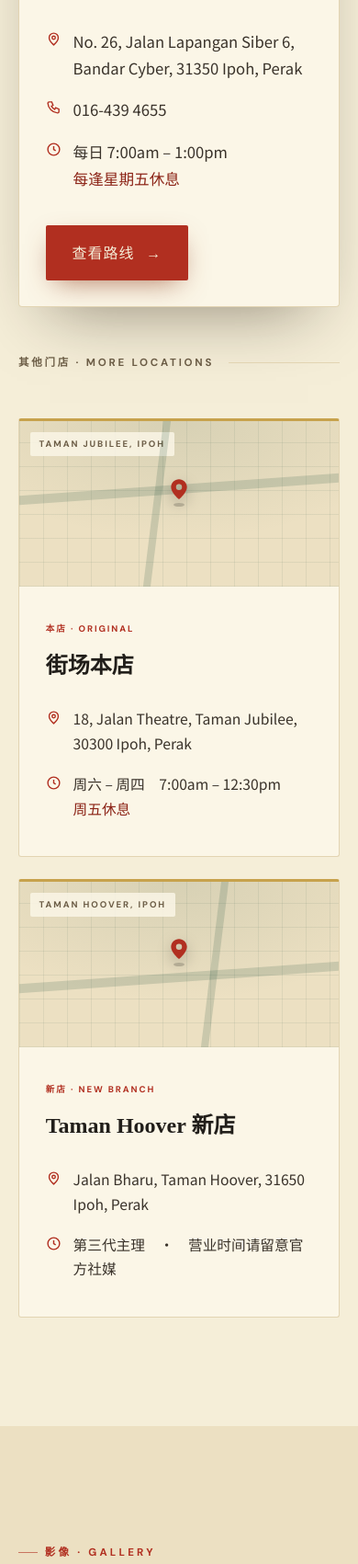
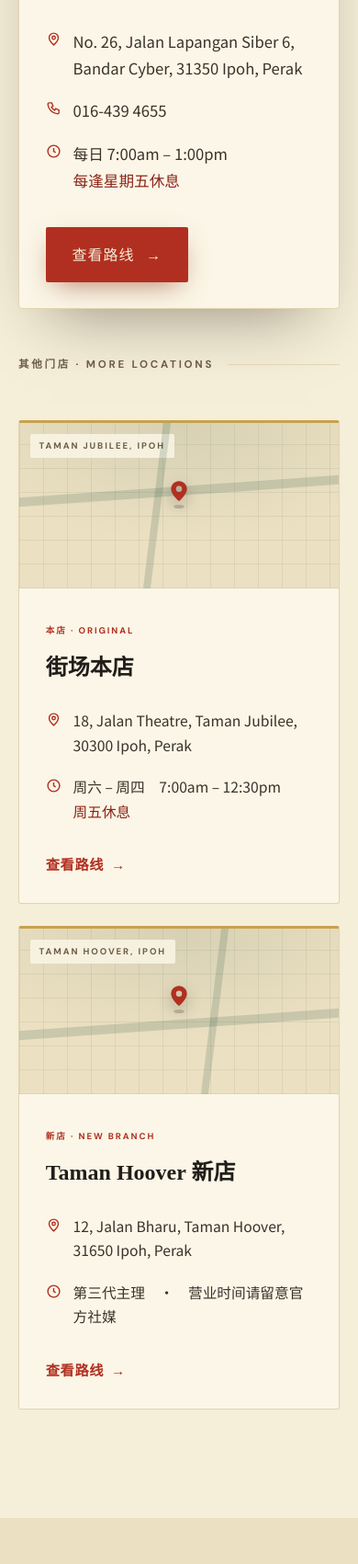
Before and after one commit to LawrenceKang-work/leekko-hakka-mee, a website: page index.html in a window 390 px wide. Shown: the part 10245-11946 px from the top of the page at 92% size. Drawn offline with Linux system fonts and the light colour scheme.

Commit message:
fix(find-us): make every store address/map/phone a real working link
- All 3 stores: address text + decorative map now link to Google Maps
  (?api=1 search by brand+locality, verified 200); each card gets a
  "查看路线" button (older cards previously had no link at all).
- Featured store: fix maps query (Mi→Mee), phone → tel: link.
- Taman Hoover: add verified house number "12, Jalan Bharu".
- Social links: canonical trailing slash + rel="noopener noreferrer"
  (IG @leekko_hakkamee / FB Leekgor.Hakkamee.1974 confirmed live).

Co-Authored-By: Claude Opus 4.8 (1M context) <noreply@anthropic.com>

```diff
--- a/index.html
+++ b/index.html
@@ -283,18 +283,18 @@
         <p class="sf-tagline">「从一个小档口，到第二间店。招牌已经挂上，我们准备好了。」</p>
         <div class="store-row">
           <svg viewBox="0 0 24 24" fill="none" stroke-width="2"><path d="M12 21s-7-6-7-11a7 7 0 1114 0c0 5-7 11-7 11z"/><circle cx="12" cy="10" r="2.5"/></svg>
-          <span>No. 26, Jalan Lapangan Siber 6, Bandar Cyber, 31350 Ipoh, Perak</span>
+          <a href="https://www.google.com/maps/search/?api=1&amp;query=Leekko%20Hakka%20Mee%20Bandar%20Cyber%20Ipoh" target="_blank" rel="noopener noreferrer">No. 26, Jalan Lapangan Siber 6, Bandar Cyber, 31350 Ipoh, Perak</a>
         </div>
         <div class="store-row">
           <svg viewBox="0 0 24 24" fill="none" stroke-width="2"><path d="M5 4h4l2 5-2.5 1.5a11 11 0 005 5L15 13l5 2v4a2 2 0 01-2 2A16 16 0 013 6a2 2 0 012-2z"/></svg>
-          <span>016-439 4655</span>
+          <a href="tel:+60164394655">016-439 4655</a>
         </div>
         <div class="store-row">
           <svg viewBox="0 0 24 24" fill="none" stroke-width="2"><circle cx="12" cy="12" r="9"/><path d="M12 7v5l3 2"/></svg>
           <span>每日 7:00am – 1:00pm<br><span class="closed">每逢星期五休息</span></span>
         </div>
         <div class="sf-cta">
-          <a class="btn btn-primary" href="https://www.google.com/maps/search/?api=1&amp;query=Leekko+Mi+Hakka+Bandar+Cyber+Ipoh" target="_blank" rel="noopener">查看路线 <span class="arr">→</span></a>
+          <a class="btn btn-primary" href="https://www.google.com/maps/search/?api=1&amp;query=Leekko%20Hakka%20Mee%20Bandar%20Cyber%20Ipoh" target="_blank" rel="noopener noreferrer">查看路线 <span class="arr">→</span></a>
         </div>
       </div>
     </article>
@@ -302,47 +302,53 @@
     <h3 class="more-stores-label reveal">其他门店 · More Locations</h3>
     <div class="stores">
       <article class="store-card reveal">
-        <div class="store-map">
+        <a class="store-map" href="https://www.google.com/maps/search/?api=1&amp;query=Leekko%20Hakka%20Mee%20Taman%20Jubilee%20Ipoh" target="_blank" rel="noopener noreferrer" aria-label="在 Google 地图查看 街场本店">
           <span class="tag">Taman Jubilee, Ipoh</span>
           <div class="road h" style="top:38%"></div>
           <div class="road v" style="left:42%"></div>
           <div class="pin">
             <svg viewBox="0 0 24 24" fill="#B12F20"><path d="M12 2C7.6 2 4 5.6 4 10c0 5.4 7 11.5 7.3 11.7.4.4 1 .4 1.4 0C13 21.5 20 15.4 20 10c0-4.4-3.6-8-8-8zm0 11a3 3 0 110-6 3 3 0 010 6z"/></svg>
           </div>
-        </div>
+        </a>
         <div class="store-info">
           <span class="badge">本店 · Original</span>
           <h3>街场本店</h3>
           <div class="store-row">
             <svg viewBox="0 0 24 24" fill="none" stroke-width="2"><path d="M12 21s-7-6-7-11a7 7 0 1114 0c0 5-7 11-7 11z"/><circle cx="12" cy="10" r="2.5"/></svg>
-            <span>18, Jalan Theatre, Taman Jubilee, 30300 Ipoh, Perak</span>
+            <a href="https://www.google.com/maps/search/?api=1&amp;query=Leekko%20Hakka%20Mee%20Taman%20Jubilee%20Ipoh" target="_blank" rel="noopener noreferrer">18, Jalan Theatre, Taman Jubilee, 30300 Ipoh, Perak</a>
           </div>
           <div class="store-row">
             <svg viewBox="0 0 24 24" fill="none" stroke-width="2"><circle cx="12" cy="12" r="9"/><path d="M12 7v5l3 2"/></svg>
             <span>周六 – 周四　7:00am – 12:30pm<br><span class="closed">周五休息</span></span>
           </div>
+          <div class="store-cta">
+            <a class="store-link" href="https://www.google.com/maps/search/?api=1&amp;query=Leekko%20Hakka%20Mee%20Taman%20Jubilee%20Ipoh" target="_blank" rel="noopener noreferrer">查看路线 <span class="arr">→</span></a>
+          </div>
         </div>
       </article>
 
       <article class="store-card reveal d1">
-        <div class="store-map">
+        <a class="store-map" href="https://www.google.com/maps/search/?api=1&amp;query=Leekko%20Hakka%20Mee%20Taman%20Hoover%20Ipoh" target="_blank" rel="noopener noreferrer" aria-label="在 Google 地图查看 Taman Hoover 新店">
           <span class="tag">Taman Hoover, Ipoh</span>
           <div class="road h" style="top:55%"></div>
           <div class="road v" style="left:60%"></div>
           <div class="pin">
             <svg viewBox="0 0 24 24" fill="#B12F20"><path d="M12 2C7.6 2 4 5.6 4 10c0 5.4 7 11.5 7.3 11.7.4.4 1 .4 1.4 0C13 21.5 20 15.4 20 10c0-4.4-3.6-8-8-8zm0 11a3 3 0 110-6 3 3 0 010 6z"/></svg>
           </div>
-        </div>
+        </a>
         <div class="store-info">
           <span class="badge">新店 · New Branch</span>
           <h3>Taman Hoover 新店</h3>
           <div class="store-row">
             <svg viewBox="0 0 24 24" fill="none" stroke-width="2"><path d="M12 21s-7-6-7-11a7 7 0 1114 0c0 5-7 11-7 11z"/><circle cx="12" cy="10" r="2.5"/></svg>
-            <span>Jalan Bharu, Taman Hoover, 31650 Ipoh, Perak</span>
+            <a href="https://www.google.com/maps/search/?api=1&amp;query=Leekko%20Hakka%20Mee%20Taman%20Hoover%20Ipoh" target="_blank" rel="noopener noreferrer">12, Jalan Bharu, Taman Hoover, 31650 Ipoh, Perak</a>
           </div>
           <div class="store-row">
             <svg viewBox="0 0 24 24" fill="none" stroke-width="2"><circle cx="12" cy="12" r="9"/><path d="M12 7v5l3 2"/></svg>
             <span>第三代主理　·　营业时间请留意官方社媒</span>
+          </div>
+          <div class="store-cta">
+            <a class="store-link" href="https://www.google.com/maps/search/?api=1&amp;query=Leekko%20Hakka%20Mee%20Taman%20Hoover%20Ipoh" target="_blank" rel="noopener noreferrer">查看路线 <span class="arr">→</span></a>
           </div>
         </div>
       </article>
@@ -376,11 +382,11 @@
     <div class="social-cta reveal">
       <span class="at">@leekko_hakkamee</span>
       <div class="social-links">
-        <a href="https://www.instagram.com/leekko_hakkamee" target="_blank" rel="noopener">
+        <a href="https://www.instagram.com/leekko_hakkamee/" target="_blank" rel="noopener noreferrer">
           <svg viewBox="0 0 24 24" fill="none" stroke="currentColor" stroke-width="2"><rect x="3" y="3" width="18" height="18" rx="5"/><circle cx="12" cy="12" r="4"/><circle cx="17.5" cy="6.5" r="1" fill="currentColor" stroke="none"/></svg>
           Instagram
         </a>
-        <a href="https://www.facebook.com/Leekgor.Hakkamee.1974" target="_blank" rel="noopener">
+        <a href="https://www.facebook.com/Leekgor.Hakkamee.1974/" target="_blank" rel="noopener noreferrer">
           <svg viewBox="0 0 24 24" fill="currentColor"><path d="M22 12a10 10 0 10-11.6 9.9v-7H7.9V12h2.5V9.8c0-2.5 1.5-3.9 3.8-3.9 1.1 0 2.2.2 2.2.2v2.5h-1.2c-1.2 0-1.6.8-1.6 1.6V12h2.7l-.4 2.9h-2.3v7A10 10 0 0022 12z"/></svg>
           Facebook
         </a>
@@ -422,8 +428,8 @@
     <div class="footer-bottom">
       <span>© 2026 烈哥客家面 Leekko Hakka Mee · 三代手作 · 古早味相传</span>
       <span class="fb-social">
-        <a href="https://www.instagram.com/leekko_hakkamee" target="_blank" rel="noopener">Instagram</a>
-        <a href="https://www.facebook.com/Leekgor.Hakkamee.1974" target="_blank" rel="noopener">Facebook</a>
+        <a href="https://www.instagram.com/leekko_hakkamee/" target="_blank" rel="noopener noreferrer">Instagram</a>
+        <a href="https://www.facebook.com/Leekgor.Hakkamee.1974/" target="_blank" rel="noopener noreferrer">Facebook</a>
       </span>
     </div>
   </div>
--- a/leekko/leekko.css
+++ b/leekko/leekko.css
@@ -590,6 +590,28 @@ body.menu-open .drawer .drawer-foot { opacity: 1; }
 .store-row { display: flex; gap: 0.8rem; padding: 0.55rem 0; align-items: flex-start; color: var(--ink-soft); font-size: 0.98rem; }
 .store-row svg { flex: none; width: 17px; height: 17px; stroke: var(--terra); margin-top: 3px; }
 .store-row .closed { color: var(--terra-deep); font-weight: 500; }
+
+/* clickable address / phone within a store row */
+.store-row a { color: inherit; border-bottom: 1px solid transparent; transition: color .3s var(--ease), border-color .3s var(--ease); }
+.store-row a:hover { color: var(--terra); border-bottom-color: var(--terra); }
+
+/* whole decorative map becomes a real link to Google Maps */
+a.store-map { cursor: pointer; transition: filter .45s var(--ease); }
+a.store-map:hover { filter: saturate(1.12) brightness(1.03); }
+a.store-map:hover .pin { transform: translate(-50%,-100%) scale(1.12); }
+a.store-map .pin { transition: transform .45s var(--ease); }
+
+/* per-card "查看路线" text link (older stores) */
+.store-cta { margin-top: 1.3rem; }
+.store-link {
+  display: inline-flex; align-items: center; gap: 0.5rem;
+  font-family: var(--font-sans-cn); font-weight: 600; font-size: 0.95rem;
+  letter-spacing: 0.04em; color: var(--terra); border: 0;
+}
+.store-link .arr { transition: transform .4s var(--ease); }
+.store-link:hover { color: var(--terra-deep); }
+.store-link:hover .arr { transform: translateX(5px); }
+
 @media (min-width: 820px) {
   .stores { grid-template-columns: 1fr 1fr; }
   .store-map { height: 220px; }
```
